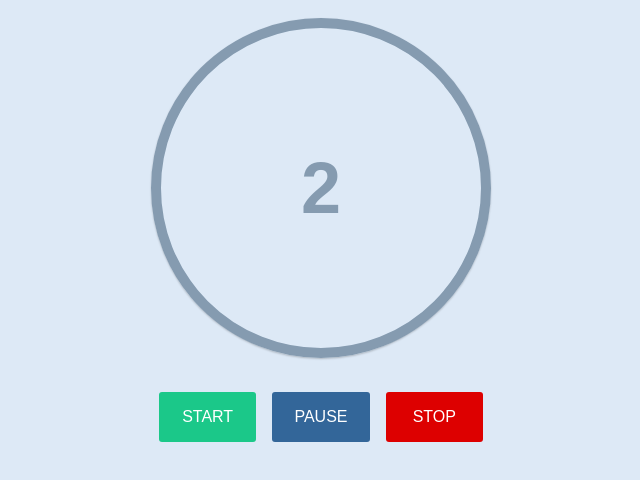
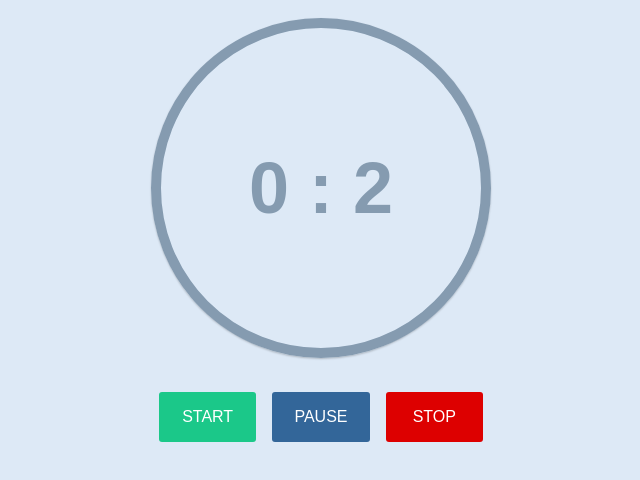
Before and after one commit to heyjohnmurray/time-tracker, a plain HTML site: page index.html in a window 1280 px wide. Both pictures are taken after a click on the button "START". Shown: the whole page, without its empty margins (319-959 px from the left). Drawn offline with Linux system fonts and the light colour scheme; a web font is replaced by a local one.

Commit message:
seconds turing into minutes

```diff
--- a/app/dist/js/app.js
+++ b/app/dist/js/app.js
@@ -1 +1 @@
-function timing(){seconds++,timerOutput.innerHTML=seconds}function timer(){setInterval(timing,1e3)}var timerOutput=document.querySelector(".js-time-output"),playBtn=document.querySelector(".js-play"),pauseBtn=document.querySelector(".js-pause"),stopBtn=document.querySelector(".js-stop"),time=new Date,seconds=0,minutes=0,hours=0;playBtn.addEventListener("click",timer);
+function timing(){seconds++,seconds>60&&minutes++,timerOutput.innerHTML=minutes+" : "+seconds}function timer(){setInterval(timing,1e3)}var timerOutput=document.querySelector(".js-time-output"),playBtn=document.querySelector(".js-play"),pauseBtn=document.querySelector(".js-pause"),stopBtn=document.querySelector(".js-stop"),time=new Date,seconds=0,minutes=0,hours=0;playBtn.addEventListener("click",timer);
--- a/index.html
+++ b/index.html
@@ -10,7 +10,7 @@
     <body>
         <main>
           <div class="timer">
-            <div class="time-output js-time-output"></div>
+            <div class="time-output js-time-output">00:00:00</div>
             <!-- /.js-time-output -->
             <div class="controls-wrapper">
               <button class="play js-play">Start</button>
```
Also changed, not shown: app/src/js/app.js (+6 -1 lines).
